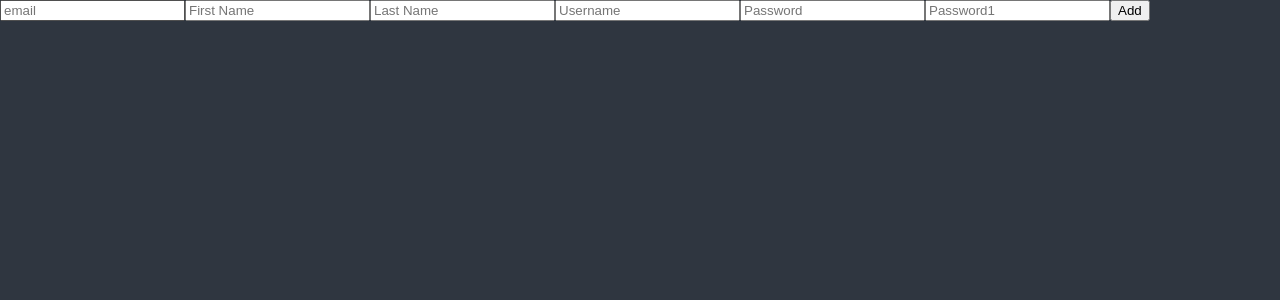
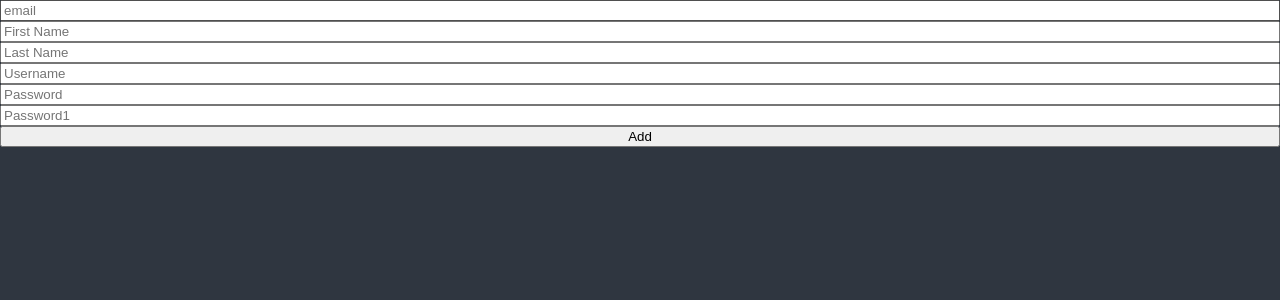
Before and after one commit to ChaeSangJung/to_do_react_master, a React (Create React App) app: page / in a window 1280 px wide. Shown: the top 300 px of the page. Built offline with nearby package versions, Linux system fonts and the light colour scheme.

Commit message:
5.7 Form Validation

```diff
--- a/src/ToDoList.tsx
+++ b/src/ToDoList.tsx
@@ -32,18 +32,42 @@
 // }
 
 const TodoList = () => {
-    const { register, watch } = useForm();
-    console.log(watch())
+    const { register, handleSubmit, formState } = useForm();
+    const onValid = (data : {}) => {
+        console.log(data);
+    }
+    console.log(formState.errors)
     return (
         <>
             <div>
-                <form>
-                    <input {...register("email")} placeholder="email" />
-                    <input {...register("firstName")} placeholder="First Name" />
-                    <input {...register("lastName")} placeholder="Last Name" />
-                    <input {...register("username")} placeholder="Username" />
-                    <input {...register("password")} placeholder="Password" />
-                    <input {...register("password1")} placeholder="Password1" />
+                <form
+                    style={{display:"flex", flexDirection:"column"}}
+                    onSubmit={handleSubmit(onValid)}
+                >
+                    <input
+                        {...register("email", {required: true})}
+                        placeholder="email"
+                    />
+                    <input
+                        {...register("firstName", {required: true})}
+                        placeholder="First Name"
+                    />
+                    <input
+                        {...register("lastName", {required: true})}
+                        placeholder="Last Name"
+                    />
+                    <input
+                        {...register("username", {required: true, minLength: 10})}
+                        placeholder="Username"
+                    />
+                    <input
+                        {...register("password", {required: true, minLength: 5})}
+                        placeholder="Password"
+                    />
+                    <input
+                        {...register("password1", {required: true})}
+                        placeholder="Password1"
+                    />
                     <button>Add</button>
                 </form>
             </div>
```
